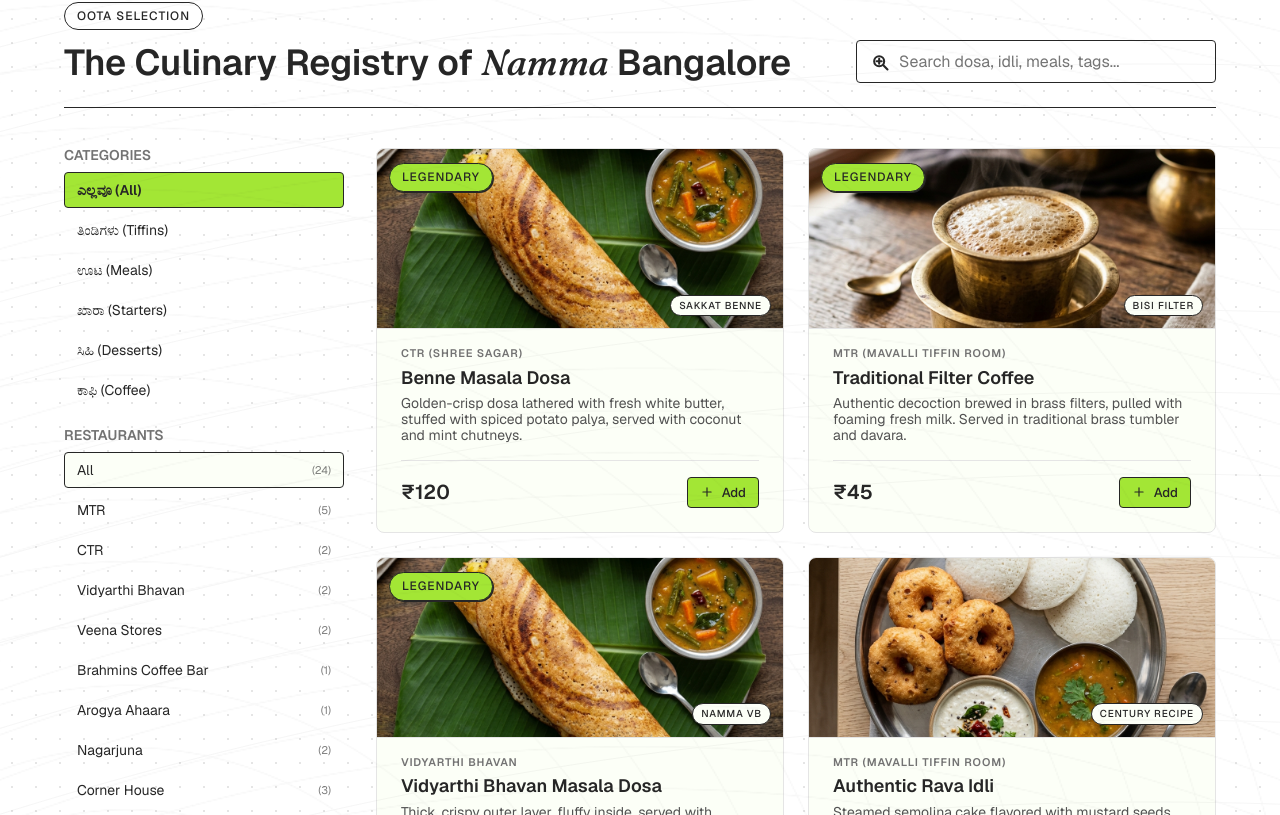
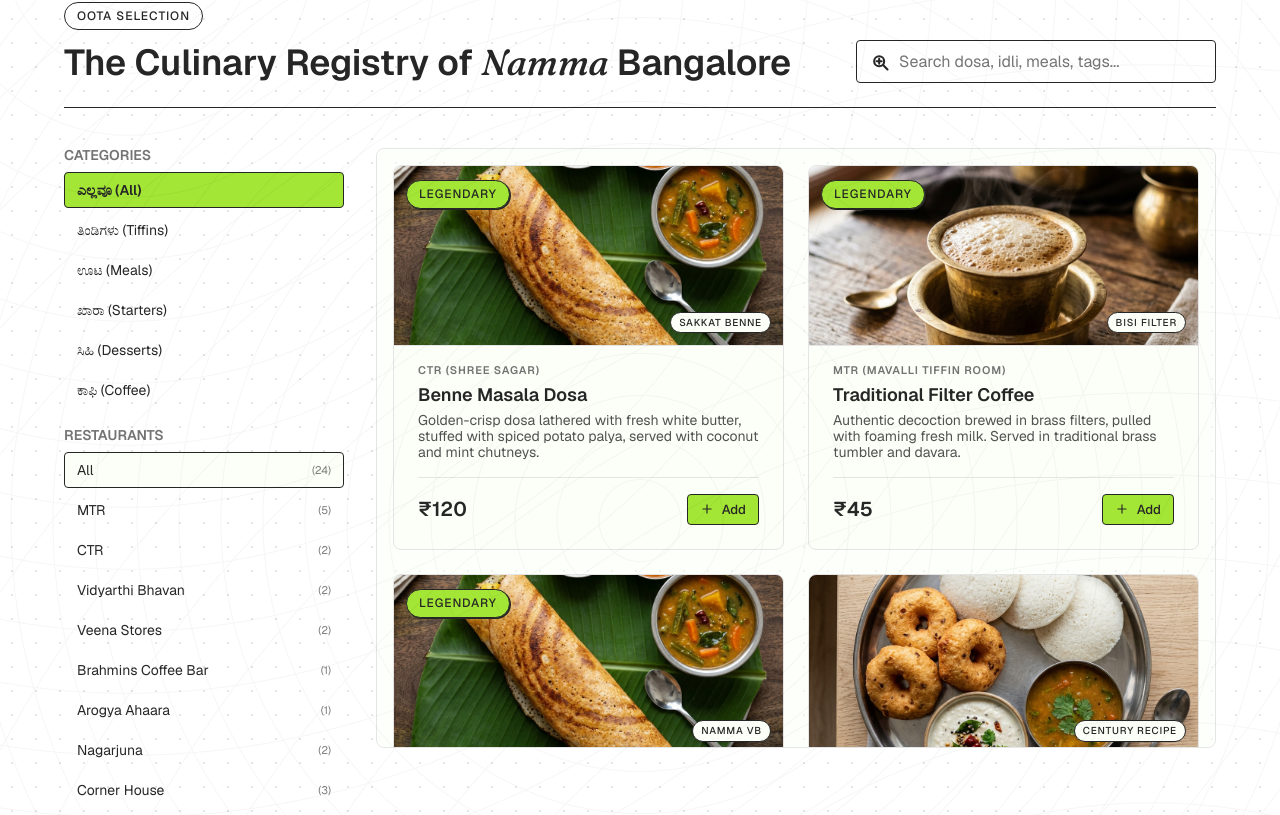
Before and after one commit to Manojkumars-dev/Food-delivery, a React (Vite) app: page / in a window 1280 px wide. Shown: the part 905-1720 px from the top of the page. Built offline with nearby package versions, Linux system fonts and the light colour scheme.

Commit message:
feat: wrap dishes grid in height-limited scroll container to enable scroll chaining

```diff
--- a/src/App.jsx
+++ b/src/App.jsx
@@ -859,6 +859,14 @@ export default function App() {
                 </button>
               </div>
             ) : (
+              <div className="custom-scrollbar" style={{
+                maxHeight: '75vh',
+                overflowY: 'auto',
+                padding: '16px',
+                border: '1px solid var(--color-rule)',
+                borderRadius: '8px',
+                backgroundColor: 'rgba(252,255,247,0.5)'
+              }}>
                 <div style={{
                   display: 'grid',
                   gridTemplateColumns: 'repeat(auto-fill, minmax(280px, 1fr))',
@@ -979,6 +987,7 @@ export default function App() {
                       </div>
                     </div>
                   ))}
+                </div>
               </div>
             )}
           </div>
--- a/src/index.css
+++ b/src/index.css
@@ -423,3 +423,20 @@ body {
     max-width: 100%;
   }
 }
+
+/* Custom scrollbar for broadsheet print scroll container */
+.custom-scrollbar::-webkit-scrollbar {
+  width: 6px;
+}
+.custom-scrollbar::-webkit-scrollbar-track {
+  background: var(--color-paper-white);
+  border-left: 1px solid var(--color-rule);
+}
+.custom-scrollbar::-webkit-scrollbar-thumb {
+  background: var(--color-ink);
+  border-radius: 3px;
+}
+.custom-scrollbar {
+  scrollbar-width: thin;
+  scrollbar-color: var(--color-ink) var(--color-paper-white);
+}
```
Lines whose indentation alone changed are shown as unchanged.
